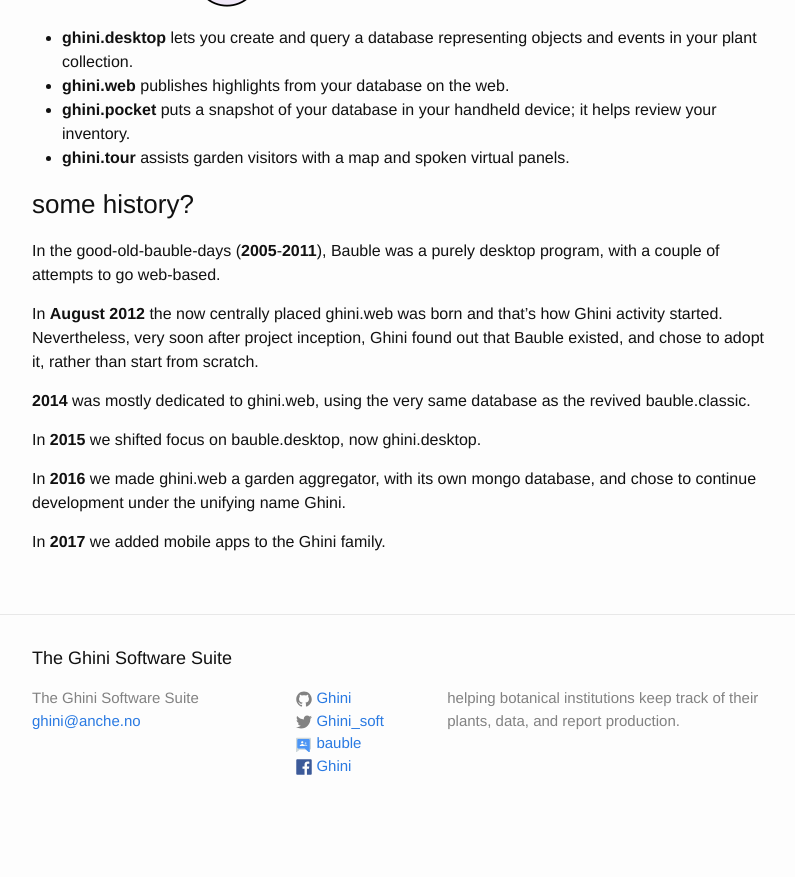
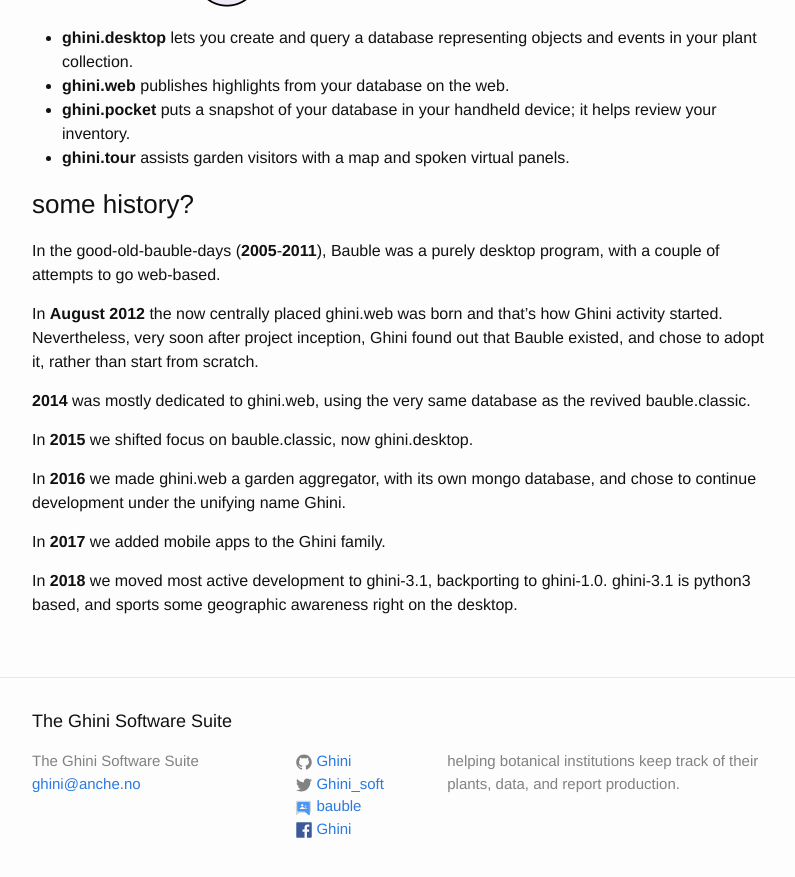
Before and after one commit to Ghini/ghini.github.io, a Jekyll site: the page built from about.md, in a window 1280 px wide and 900 px high, scrolled down 607 px. Shown: the top 877 px of the window, without its empty margins (238-1033 px from the left). Built offline with Jekyll 4.4.1, drawn with Linux system fonts in a browser that asks for light colours; before the commit the page ends 1444 px from its top, so only the background shows below that.

Commit message:
added to history

```diff
--- a/about.md
+++ b/about.md
@@ -29,9 +29,13 @@
 **2014** was mostly dedicated to ghini.web, using the very same database as
 the revived bauble.classic.
 
-In **2015** we shifted focus on bauble.desktop, now ghini.desktop.
+In **2015** we shifted focus on bauble.classic, now ghini.desktop.
 
 In **2016** we made ghini.web a garden aggregator, with its own mongo
 database, and chose to continue development under the unifying name Ghini.
 
 In **2017** we added mobile apps to the Ghini family.
+
+In **2018** we moved most active development to ghini-3.1, backporting to
+ghini-1.0.  ghini-3.1 is python3 based, and sports some geographic awareness
+right on the desktop.
```
